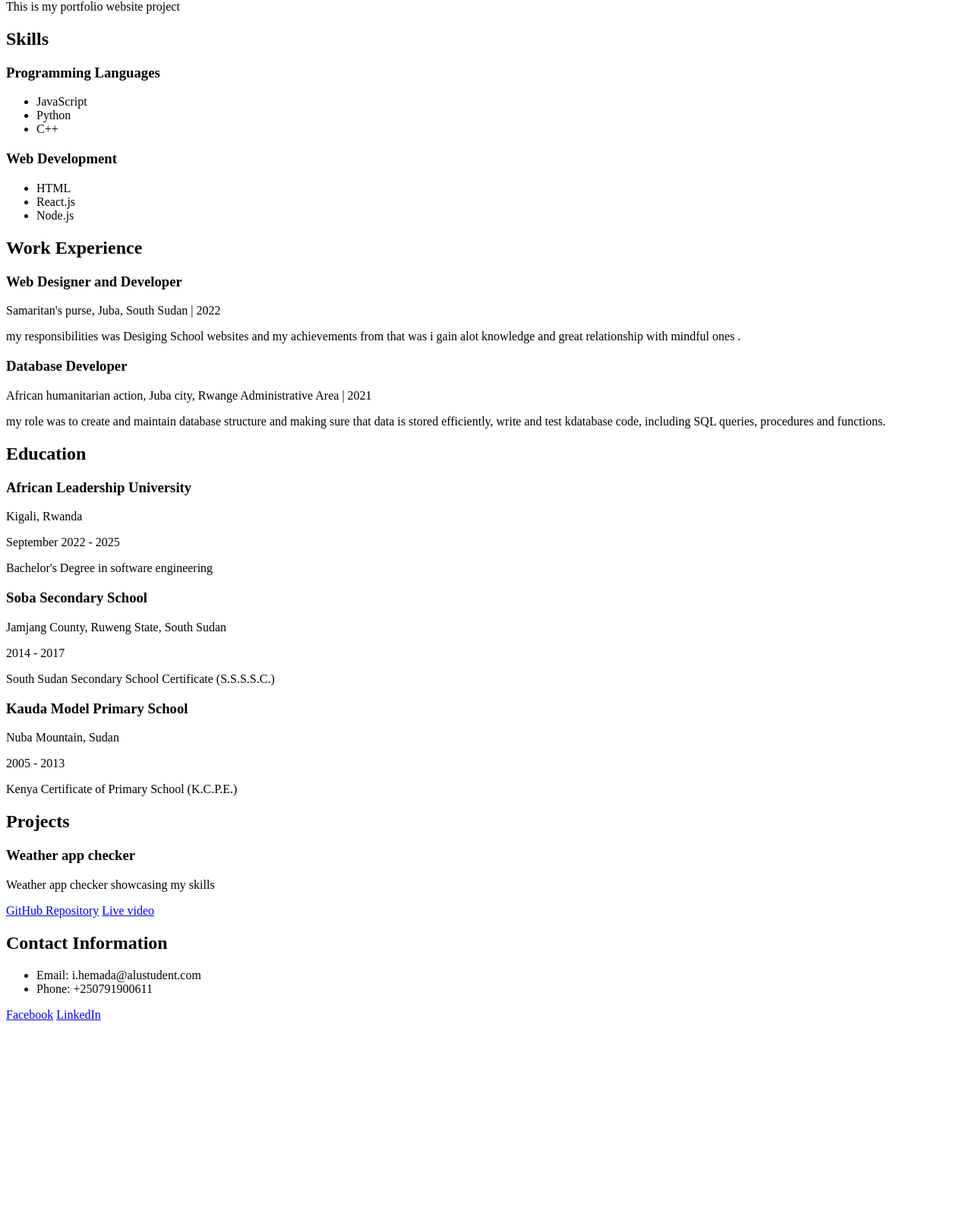
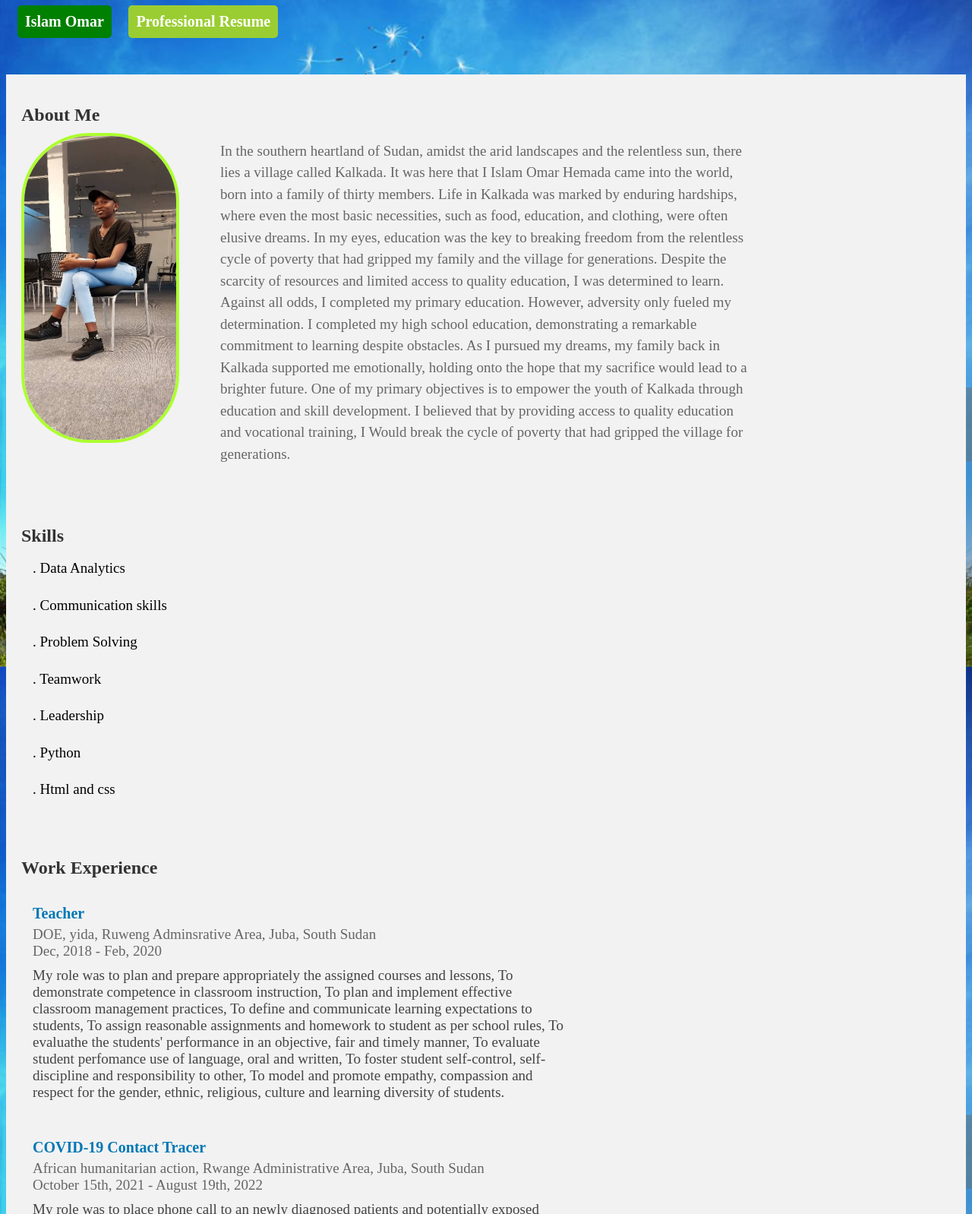
Before and after one commit to Islam-19984/Islam-s-Resume, a plain HTML site: page index.html in a window 1280 px wide. Shown: the part 80-1678 px from the top of the page at 76% size. Before the commit the page ends 1433 px from the top, so only its background shows below. Drawn offline with Linux system fonts and the light colour scheme.

Commit message:
my resume

```diff
--- a/index.html
+++ b/index.html
@@ -1,102 +1,187 @@
 <!DOCTYPE html>
-<html>
+<html lang="en">
 
 <head>
-    <title>Education details</title>
+    <meta charset="UTF-8">
+    <meta name="viewport" content="width=device-width, initial-scale=1.0">
+    <title>Islam's Resume</title>
+    <link rel="stylesheet" href="styles.css">
 </head>
 
 <body>
     <header>
-        <h1>My name is Islam Omar</h1>
-        <p>This is my portfolio website project</p>
+
+        <nav>
+            <ul>
+                <li><a href="#about Me">About Me</a></li>
+                <li><a href="#skills">Skills</a></li>
+                <li><a href="#experience">Experience</a></li>
+                <li><a href="#education">Education</a></li>
+                <li><a href="#projects">Projects</a></li>
+                <li><a href="#contact">Contact</a></li>
+            </ul>
+        </nav>
+        <h1>
+            <span class="name-box">Islam Omar</span>
+            <span class="title-box">Professional Resume</span>
+        </h1>
+
     </header>
+
+    <main>
+        <section id="about">
+            <h2>About Me</h2>
+            <img src="alex.mom.jpg" alt="Islam">
+            <p class="short-line">In the southern heartland of Sudan,
+                amidst the arid landscapes and the relentless sun,
+                there lies a village called Kalkada. It was here that
+                I Islam Omar Hemada came into the world, born into a family of
+                thirty members. Life in Kalkada was marked by enduring hardships,
+                where even the most basic necessities, such as food, education,
+                and clothing, were often elusive dreams.
+                In my eyes, education was the key to breaking freedom from the
+                relentless cycle of poverty that had gripped my family and the
+                village for generations. Despite the scarcity of resources and
+                limited access to quality education, I was determined to learn.
+                Against all odds, I completed my primary education.
+                However, adversity only fueled my determination. I completed my
+                high school education, demonstrating a remarkable commitment to
+                learning despite obstacles. As I pursued my dreams, my family back
+                in Kalkada supported me emotionally, holding onto the hope that my
+                sacrifice would lead to a brighter future.
+
+                One of my primary objectives is to empower the youth of Kalkada
+                through education and skill development. I believed that by
+                providing access to quality education and vocational training,
+                I Would break the cycle of poverty that had gripped the village
+                for generations.
+            </p>
+        </section>
+
         <section id="skills">
             <h2>Skills</h2>
+            <ul>
+                <li>. Data Analytics</li>
+                <li>. Communication skills</li>
+                <li>. Problem Solving</li>
+                <li>. Teamwork</li>
+                <li>. Leadership</li>
+                <li>. Python</li>
+                <li>. Html and css</li>
+            </ul>
+        </section>
 
-        <div class="skill-category">
-            <h3>Programming Languages</h3>
-            <ul>
-                <li>JavaScript</li>
-                <li>Python</li>
-                <li>C++</li>
-            </ul>
-        </div>
-
-        <div class="skill-category">
-            <h3>Web Development</h3>
-            <ul>
-                <li>HTML</li>
-                <li>React.js</li>
-                <li>Node.js</li>
-            </ul>
-        </div>
-    </section>
         <section id="experience">
             <h2>Work Experience</h2>
+            <ul>
+                <li>
+                    <h3>Teacher</h3>
+                    <p>DOE, yida, Ruweng Adminsrative Area, Juba, South Sudan</p>
+                    <p>Dec, 2018 - Feb, 2020</p>
+                    <p class="short-line">
+                        My role was to plan and prepare appropriately the assigned courses and lessons,
+                        To demonstrate competence in classroom instruction,
+                        To plan and implement effective classroom management practices,
+                        To define and communicate learning expectations to students,
+                        To assign reasonable assignments and homework to student as per school rules,
+                        To evaluathe the students' performance in an objective, fair and timely manner,
+                        To evaluate student perfomance use of language, oral and written,
+                        To foster student self-control, self-discipline and responsibility to other,
+                        To model and promote empathy, compassion and respect for the gender, ethnic,
+                        religious, culture and learning diversity of students.</p>
+                </li>
+                <li>
+                    <h3>COVID-19 Contact Tracer</h3>
+                    <p>African humanitarian action, Rwange Administrative Area, Juba, South Sudan</p>
+                    <p>October 15th, 2021 - August 19th, 2022</p>
+                    <p class="short-line">
+                        My role was to place phone call to an newly diagnosed patients and potentially exposed people,
+                        Educate contact on approved protocol to reduce the risk of spread,
+                        Collect and document necessary information, Protect patient privacy, and
+                        Ask questions that help someone remember who they have been in close contact with.</p>
+                </li>
+                <li>
+            </ul>
+        </section>
 
-        <div class="experience-entry">
-            <h3>Web Designer and Developer</h3>
-            <p>Samaritan's purse, Juba, South Sudan | 2022</p>
-            <p>my responsibilities was Desiging School websites and my achievements from that was i gain alot knowledge and great relationship with mindful ones .</p>
-        </div>
-
-        <div class="experience-entry">
-            <h3>Database Developer</h3>
-            <p>African humanitarian action, Juba city, Rwange Administrative Area | 2021</p>
-            <p>my role was to create and maintain database structure and making sure that data is stored efficiently,  write and test kdatabase code, including SQL queries, procedures and functions.</p>
-        </div>
-    </section>
         <section id="education">
             <h2>Education</h2>
-
-        <div class="education-entry">
-            <h3>African Leadership University</h3>
-            <p>Kigali, Rwanda</p>
-            <p>September 2022 - 2025</p>
-            <p>Bachelor's Degree in software engineering</p>
-        </div>
-
-        <div class="education-entry">
-            <h3>Soba Secondary School</h3>
-            <p>Jamjang County, Ruweng State, South Sudan</p>
+            <ul class="education-list">
+                <li>
+                    <h3>Bachelor Degree in software engineering</h3>
+                    <p>African Leadership University - Rwanda</p>
+                    <p>2022 - Present</p>
+                </li>
+                <li>
+                    <h3>Certificate</h3>
+                    <p>Soba Secondary School - South Sudan</p>
                     <p>2014 - 2017</p>
                     <p>South Sudan Secondary School Certificate (S.S.S.S.C.)</p>
-        </div>
-
-        <div class="education-entry">
-            <h3>Kauda Model Primary School</h3>
-            <p>Nuba Mountain, Sudan</p>
+                </li>
+                <li>
+                    <h3>Certificate</h3>
+                    <p>Kauda Primary School - Sudan</p>
                     <p>2005 - 2013</p>
                     <p>Kenya Certificate of Primary School (K.C.P.E.)</p>
-        </div>
+                </li>
+            </ul>
         </section>
+
+
         <section id="projects">
             <h2>Projects</h2>
+            <ul class="project-list">
+                <li>
+                    <h3><a href="https://github.com/Islam-19984/alu-AirBnB_clone" target="_blank">AirBnB_Clone</a></h3>
+                    <p class="short-line">This is the project we worked on in team of two where all the development
+                        and testing was runned over an operating system
+                        Ubuntu 20.04 LTS using programming language Python 3.8.3.
+                        The console create your data model manage (create, update, destroy, etc) objects via a console /
+                        command interpreter store,
+                        and persist objects to a file (JSON file) The first piece is to manipulate a powerful storage
+                        system.
+                        This storage engine will give us an abstraction between “My object” and “How they are stored and
+                        persisted”.
+                        This means: from your console code (the command interpreter itself) and from the front-end and
+                        RestAPI you will build later,
+                        you won’t have to pay attention (take care) of how your objects are stored.
+                    </p>
+                </li>
+                <li>
+                    <h3><a href="https://github.com/Islam-19984/Islam-temperater_app_checker" target="_blank">Islam's
+                            Weather App checker</a></h3>
+                    <p class="short-line">The Weather App allows users to enter a city name in the input field,
+                        and then click the "Search" button. Upon clicking the button,
+                        the app fetches weather data for the entered city from the OpenWeatherMap API and displays it on
+                        the page.
+                        The displayed weather information includes the city's name, current temperature in Celsius,
+                        and a description of the weather conditions.
 
-        <div class="project-entry">
-            <h3>Weather app checker</h3>
-            <p>Weather app checker showcasing my skills</p>
-            <p>
-                <a href="https://github.com/Islam-19984/Islam-temperater_app_checker">GitHub Repository</a>
-                <a href="https://drive.google.com/drive/my-drive">Live video</a>
                     </p>
-        </div>
-    </section>
-    <section id="contact">
-        <h2>Contact Information</h2>
-
-        <ul>
-            <li>Email: i.hemada@alustudent.com</li>
-            <li>Phone: +250791900611</li>
+                </li>
             </ul>
-
-        <div class=" social-links">
-                    <a href="https://www.facebook.com/profile.php?id=100084134796501&mibextid=ZbWKwL">Facebook</a>
-                    <a href="https://www.linkedin.com/in/islam-omar-hemada-a93214251/">LinkedIn</a>
-                    </div>
         </section>
 
-    </section>
+    </main>
+
+    <footer id="contact">
+        <h2>Contact Me</h2>
+        <p>Email: <a href="mailto:i.hemada@alustudent.com">i.hemada@alustudent.com</a></p>
+        <p>Phone: +250791900611</p>
+
+        <!-- Social Media Links -->
+        <div class="social-media">
+            <a href="https://www.facebook.com/profile.php?id=100084134796501&mibextid=ZbWKwL"
+                target="_blank">Facebook</a>
+            <a href="https://www.linkedin.com/in/islam-omar-hemada-a93214251/" target="_blank">LinkedIn</a>
+            <!-- Add more social media links as needed -->
+        </div>
+        <h3>AlRights Reserved&copy;2023 &nbsp; Copy&copy; <a>Islam's resume</a> </h3>
+    </footer>
+
+
+    <script src="script.js"></script>
+
 </body>
 
 </html>
--- /dev/null
+++ b/script.js
@@ -0,0 +1,39 @@
+window.onload = function() {
+    alert("Welcome to Islam's Resume!");
+}
+
+// JavaScript code for your website
+
+// Function to change the background color of the header when the user clicks on it
+const header = document.querySelector('header');
+header.addEventListener('click', function() {
+    header.style.backgroundColor = 'lightblue';
+    header.style.transition = 'background-color 0.5s';
+    header.style.color = 'yellowgreen';
+    header.style.transition = 'color 0.5s';
+
+});
+
+// Function to toggle a dark mode for your website
+const darkModeToggle = document.getElementById('dark-mode-toggle');
+const body = document.body;
+
+darkModeToggle.addEventListener('click', function() {
+    body.classList.toggle('dark-mode');
+});
+
+// Get a reference to the image element
+const clickableImage = document.getElementById('clickable-image');
+
+// Define a function to apply an effect when the image is clicked
+function applyImageEffect() {
+    // Add your desired effect here; for example, change the opacity
+    clickableImage.style.opacity = '0.5';
+    clickableImage.style.filter = 'grayscale(100%)';
+    clickableImage.style.transition = 'opacity 0.5s';
+}
+
+// Add a click event listener to trigger the effect
+clickableImage.addEventListener('click', applyImageEffect);
+clickableImage.addEventListener('mouseover', applyImageEffect);
+clickableImage.addEventListener('mouseout', applyImageEffect);
--- /dev/null
+++ b/styles.css
@@ -0,0 +1,313 @@
+/* Style for the background image */
+body {
+    background-image: url('my flower 🌸.jpg'); /* Replace with the actual image path or URL */
+    background-size: cover; /* Adjust the image size to cover the entire viewport */
+    background-attachment: fixed; /* Fix the background in place as the page scrolls */
+}
+
+/* Style for the header section */
+/* Style for the header list */
+header, ul, li {
+    list-style: none;
+    padding: 5px;
+    margin: 10px;
+    margin-top: 10px;
+    margin-bottom: 10px;
+    font-size: 25px;
+    color: black;
+}
+
+/* Style for the list items */
+header ul li {
+    display: flex; /* Display items horizontally */
+    margin-right: 10px; /* Add space between items */
+    float: right; /* Align items to the right */
+}
+
+/* Style for the links */
+header ul li {
+    text-emphasis-color: black;
+    text-decoration: none;
+    color: black; /* Change the color to your preference */
+}
+header ul li a {
+    text-emphasis-color: black;
+    text-decoration: none;
+    color: black; /* Change the color to your preference */
+}
+
+/* Additional style for the links on hover, if desired */
+header ul li a:hover {
+    color: yellow; /* Change the color on hover to your preference */
+}
+
+/* Style for the name box */
+.name-box {
+    font-size: 20px;
+    display: inline-block;
+    padding: 10px;
+    background-color: green; /* Background color for the box */
+    color: #fff; /* Text color inside the box */
+    margin-right: 10px; /* Add spacing between the name and title boxes */
+    border-radius: 5px; /* Add rounded corners to the box */
+}
+
+/* Style for the title box */
+.title-box {
+    font-size: 20px;
+    display: inline-block;
+    padding: 10px;
+    background-color: yellowgreen; /* Background color for the box */
+    color: #fff; /* Text color inside the box */
+    border-radius: 5px; /* Add rounded corners to the box */
+}
+
+
+/* Style for the 'About Me' section */
+/* Style for the image */
+#about img {
+    width: 200px; /* Set the width of the image */
+    height: 400px; /* Automatically adjust the height to maintain the aspect ratio */
+    border: 4px solid greenyellow; /* Add a border around the image */
+    border-radius: 90px; /* Create a circular image (for a square image) */
+    margin-right: 20px; /* Add spacing to the right of the image */
+    position: relative;
+    float: left;
+}
+
+#about {
+    background-color: #f2f2f2;
+    padding: 20px;
+}
+
+/* Style for the section heading */
+#about h2 {
+    font-size: 24px;
+    color: #333;
+    margin-bottom: 10px;
+}
+
+/* Style for the paragraph text */
+#about p {
+    font-size: 19px;
+    color: #666;
+    line-height: 1.5;
+}
+
+/* Style for the 'Skills' section */
+#skills {
+    background-color: #f2f2f2;
+    padding: 20px;
+}
+
+/* Style for the section heading */
+#skills h2 {
+    font-size: 24px;
+    color: #333;
+    margin-bottom: 10px;
+}
+
+/* Style for the skills list */
+#skills ul {
+    list-style: none;
+    padding: 0;
+    margin: 0;
+}
+
+/* Style for individual skills items */
+#skills li {
+    font-size: 19px;
+    color: black;
+    line-height: 1.5;
+    margin-bottom: 10px;
+}
+
+/* Style for skills items on hover */
+#skills li:hover {
+    text-decoration: underline;
+    cursor: pointer;
+}
+
+/* Adjust the color on hover, if desired */
+#skills li:hover {
+    color: #555;
+}
+
+/* Style for the 'Work Experience' section */
+#experience {
+    background-color: #f2f2f2;
+    padding: 20px;
+}
+
+/* Style for the section heading */
+#experience h2 {
+    font-size: 24px;
+    color: #333;
+    margin-bottom: 10px;
+}
+
+/* Style for the experience list */
+#experience ul {
+    list-style: none;
+    padding: 0;
+    margin: 0;
+}
+
+/* Style for individual experience items */
+#experience li {
+    margin-bottom: 20px;
+}
+
+/* Style for job titles (e.g., Data Collector) */
+#experience li h3 {
+    font-size: 20px;
+    color: #0077b5;
+    margin-bottom: 5px;
+}
+
+/* Style for company names and dates */
+#experience li p {
+    font-size: 19px;
+    color: #666;
+    margin: 0;
+}
+
+/* Style for job descriptions */
+#experience li p:last-child {
+    font-size: 19px;
+    color: #444;
+    margin-top: 10px;
+}
+
+
+/* Style for the 'Education' section */
+#education {
+    background-color: #f2f2f2;
+    padding: 20px;
+}
+
+/* Style for the section heading */
+#education h2 {
+    font-size: 24px;
+    color: #333;
+    margin-bottom: 10px;
+}
+
+/* Style for the education list */
+.education-list {
+    list-style: none;
+    padding: 0;
+}
+
+/* Style for individual education items */
+.education-list li {
+    margin-bottom: 20px;
+}
+
+/* Style for degree titles (e.g., University Education) */
+.education-list li h3 {
+    font-size: 20px;
+    color: #0077b5;
+    margin-bottom: 5px;
+}
+
+/* Style for school/university names and dates */
+.education-list li p {
+    font-size: 19px;
+    color: #666;
+    margin: 0;
+}
+
+/* Style for the 'Projects' section */
+#projects {
+    background-color: #f2f2f2;
+    padding: 20px;
+}
+
+/* Style for the section heading */
+#projects h2 {
+    font-size: 24px;
+    color: #333;
+    margin-bottom: 10px;
+}
+
+/* Style for the project list */
+.project-list {
+    list-style: none;
+    padding: 0;
+}
+
+/* Style for individual project items */
+.project-list li {
+    margin-bottom: 20px;
+    padding: 10px;
+    background-color: #fff;
+    box-shadow: 0 2px 4px rgba(0, 0, 0, 0.1);
+}
+
+/* Style for project names and links */
+.project-list li h3 {
+    font-size: 20px;
+    color: #0077b5; /* Link color */
+    margin-bottom: 5px;
+}
+
+/* Style for project descriptions */
+.project-list li p {
+    font-size: 19px;
+    color: #666;
+    margin: 0;
+}
+
+
+
+/* Style for the 'Contact Me' section */
+#contact {
+    background-color: #f2f2f2;
+    padding: 20px;
+}
+
+/* Style for the section heading */
+#contact h2 {
+    font-size: 24px;
+    color: #333;
+    margin-bottom: 10px;
+}
+
+/* Style for the contact information */
+#contact p {
+    font-size: 19px;
+    color: #666;
+    line-height: 1.5;
+}
+
+/* Style for the social media links */
+.social-media {
+    margin-top: 20px;
+}
+
+.social-media a {
+    display: inline-block;
+    text-decoration: none;
+    margin-right: 15px;
+    color: #0077b5; /* LinkedIn blue color */
+    font-size: 18px;
+}
+
+.social-media a:hover {
+    color: #555; /* Change color on hover */
+}
+
+
+/* Style for the footer text */
+.footer-text h3 {
+    text-align: center; /* Center-align the text */
+    font-size: 5px;
+    color: greenyellow; /* Text color for the footer */
+    margin: 0; /* Add margin space top and bottom */
+}
+
+.short-line {
+    max-width: 700px; /* Adjust this value to control the maximum width */
+    margin: 20px auto; /* Centers the paragraphs on the page */
+}
```
Also changed, not shown: alex.mom.jpg (added), my flower 🌸.jpg (added), 1 other file. Lines whose indentation alone changed are shown as unchanged.
